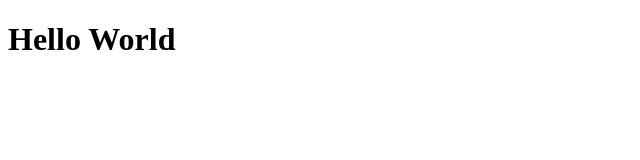
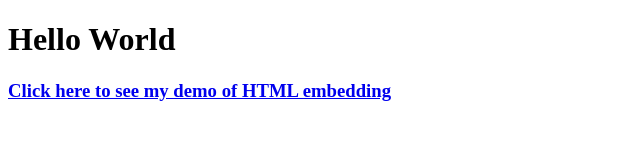
Before and after one commit to aheinz92-1975325/aheinz92-1975325.github.io, a plain HTML site: page index.html in a window 1280 px wide. Shown: the whole page, without its empty margins (0-640 px from the left). Drawn offline with Linux system fonts and the light colour scheme.

Commit message:
Add files via upload

```diff
--- a/index.html
+++ b/index.html
@@ -5,5 +5,6 @@
     </head>
     <body>
         <h1>Hello World</h1>
+        <h3><a href = "demo.html">Click here to see my demo of HTML embedding</a></h3>
     </body>
 </html>
```
